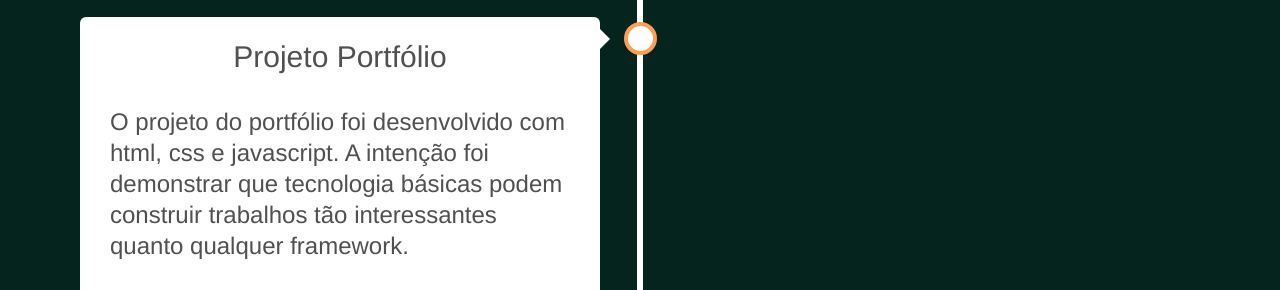
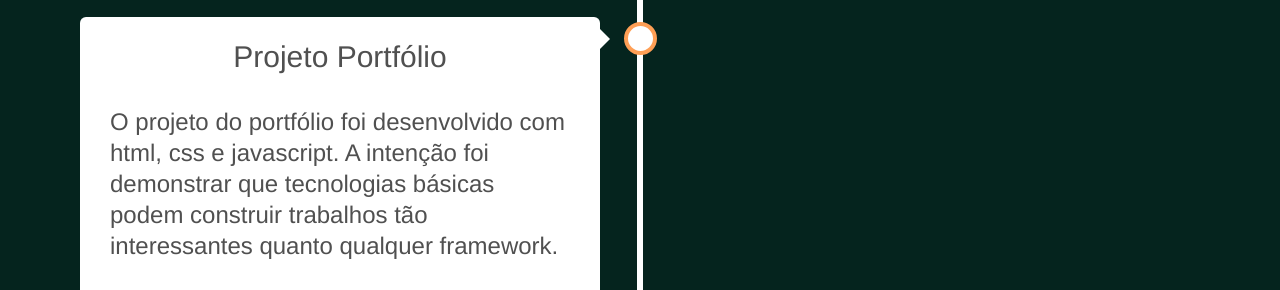
Before and after one commit to josecscosta1977/portfolio, a plain HTML site: page index.html in a window 1280 px wide. Shown: the part 5004-5294 px from the top of the page. Drawn offline with Linux system fonts and the light colour scheme; animation ran at ten frames a second.

Commit message:
erro ortográfico

```diff
--- a/index.html
+++ b/index.html
@@ -134,7 +134,7 @@
                                 <h2 id="portfolio">Projeto Portfólio</h2>
                                 <p>
                                     O projeto do portfólio foi desenvolvido com html, css e javascript.
-                                    A intenção foi demonstrar que tecnologia básicas podem construir
+                                    A intenção foi demonstrar que tecnologias básicas podem construir
                                     trabalhos tão interessantes quanto qualquer framework.
                                 </p>
                                 <a id="font-code" href="https://github.com/josecscosta1977/portfolio" target="_blank">Link do projeto no GitHub</a><br><hr>
```
